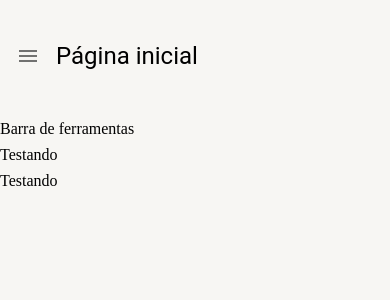
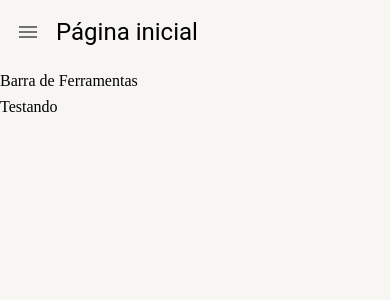
Before and after one commit to RuanF7/materialui-typescript, a React (Create React App) app: page /pagina-inicial in a window 390 px wide. Shown: the top 300 px of the page. Built offline with nearby package versions, Linux system fonts and the light colour scheme.

Commit message:
feat: responsividade header

```diff
--- a/src/pages/dashboard/Dashboard.tsx
+++ b/src/pages/dashboard/Dashboard.tsx
@@ -5,7 +5,7 @@ import { LayoutBaseDePagina } from '../../shared/layouts';
 export const Dashboard = () => {
 
   return (
-    <LayoutBaseDePagina titulo='Página inicial'>
+    <LayoutBaseDePagina titulo='Página inicial' barraDeFerramentas={<>Barra de Ferramentas</>}>
       Testando
     </LayoutBaseDePagina>
   );
--- a/src/shared/layouts/LayoutBaseDePagina.tsx
+++ b/src/shared/layouts/LayoutBaseDePagina.tsx
@@ -1,41 +1,47 @@
 import { Box, Icon, IconButton, Theme, Typography, useMediaQuery, useTheme } from '@mui/material';
+import { ReactNode } from 'react';
 import { useDrawerContext } from '../contexts';
 
 interface ILayoutBaseDePaginaProps {
   children: React.ReactNode;
   titulo: string;
+  barraDeFerramentas?: ReactNode;
 }
 
-export const LayoutBaseDePagina: React.FC<ILayoutBaseDePaginaProps> = ({ children, titulo }) => {
+export const LayoutBaseDePagina: React.FC<ILayoutBaseDePaginaProps> = ({ children, titulo, barraDeFerramentas }) => {
   const smDown = useMediaQuery((theme: Theme) => theme.breakpoints.down('sm'));
+  const mdDown = useMediaQuery((theme: Theme) => theme.breakpoints.down('md'));
   const theme = useTheme();
 
   const { toggleDrawerOpen } = useDrawerContext();
 
   return (
     <Box height='100%' display='flex' flexDirection='column' gap={1}>
-      <Box padding={1} display='flex' alignItems='center' height={theme.spacing(12)} gap={1}>
+      <Box padding={1} display='flex' alignItems='center' gap={1} height={theme.spacing(smDown ? 6 : mdDown ? 8 : 12)} >
         {smDown && (<IconButton onClick={toggleDrawerOpen}>
           <Icon>
             menu
           </Icon>
         </IconButton>
         )}
-        <Typography variant='h5'>
+        <Typography
+          whiteSpace='nowrap'
+          overflow='hidden'
+          textOverflow='ellipses'
+          variant={smDown ? 'h5' : mdDown ? 'h4' : 'h3'}
+        >
           {titulo}
         </Typography>
       </Box>
 
-      <Box>
-        Barra de ferramentas
-      </Box>
-
-      <Box>
+      {barraDeFerramentas && (
+        <Box>
+          {barraDeFerramentas}
+        </Box>
+      )}
+      <Box flex={1} overflow='auto'>
         {children}
       </Box>
-
-
-      {children}
     </Box>
   );
 };
```
